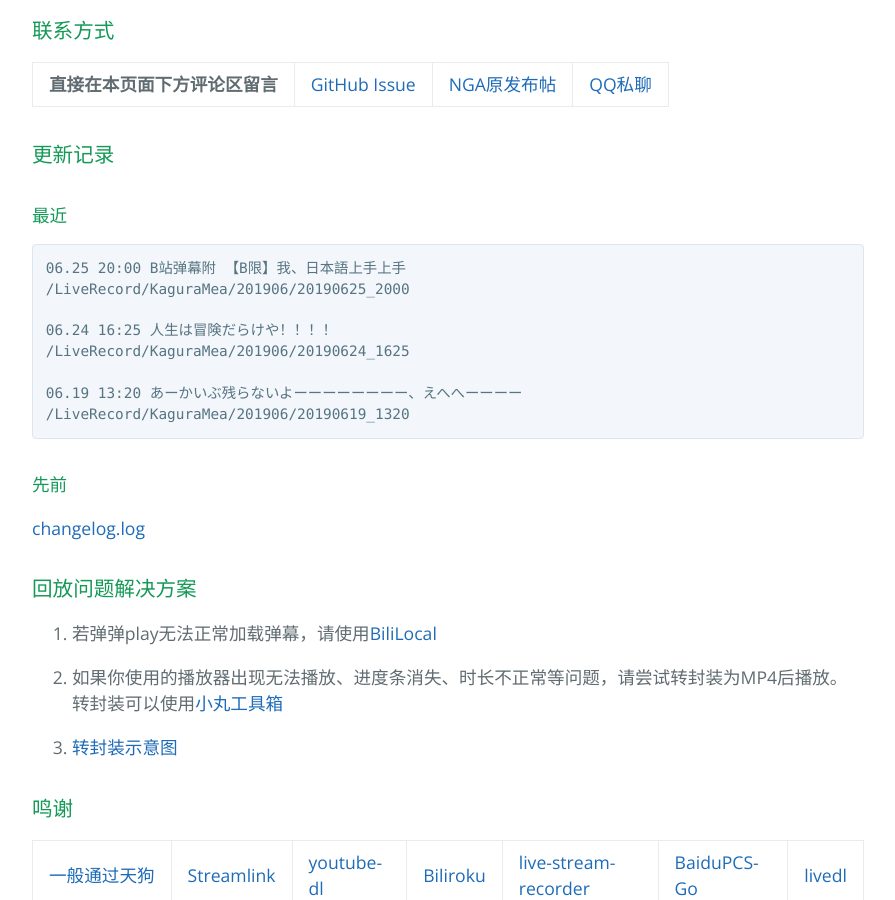
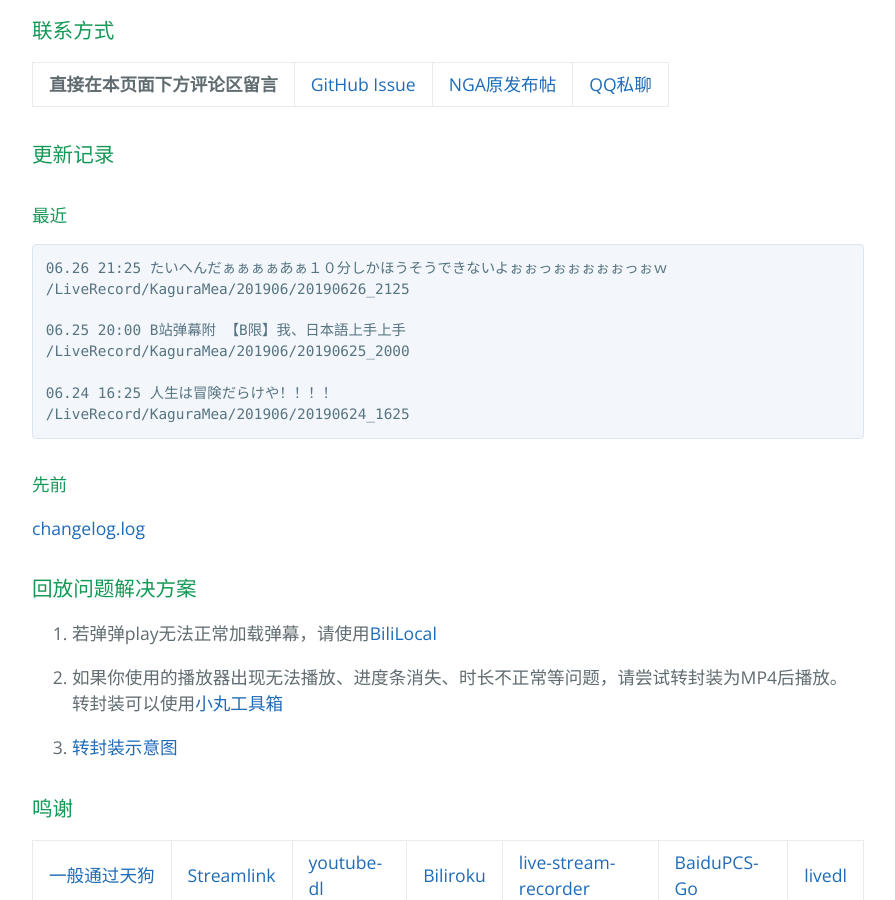
Before and after one commit to kaguramea-record/kaguramea-record.github.io, a Jekyll site: the page built from index.md, in a window 1280 px wide and 900 px high, scrolled down 1344 px. Shown: the whole window, without its empty margins (192-1087 px from the left). Built offline with Jekyll 4.4.1, drawn with Linux system fonts in a browser that asks for light colours; comment, search, counter and statistics services are not loaded.

Commit message:
Update 190626

````diff
--- a/index.md
+++ b/index.md
@@ -43,14 +43,14 @@ layout: default
 #### 最近
 
 ```
+06.26 21:25 たいへんだぁぁぁぁあぁ１０分しかほうそうできないよぉぉっぉぉぉぉぉっぉｗ
+/LiveRecord/KaguraMea/201906/20190626_2125
+
 06.25 20:00 B站弹幕附 【B限】我、日本語上手上手
 /LiveRecord/KaguraMea/201906/20190625_2000
 
 06.24 16:25 人生は冒険だらけや！！！！
 /LiveRecord/KaguraMea/201906/20190624_1625
-
-06.19 13:20 あーかいぶ残らないよーーーーーーーー、えへへーーーー
-/LiveRecord/KaguraMea/201906/20190619_1320
 ```
 
 #### 先前
````
Also changed, not shown: 1 other file.
